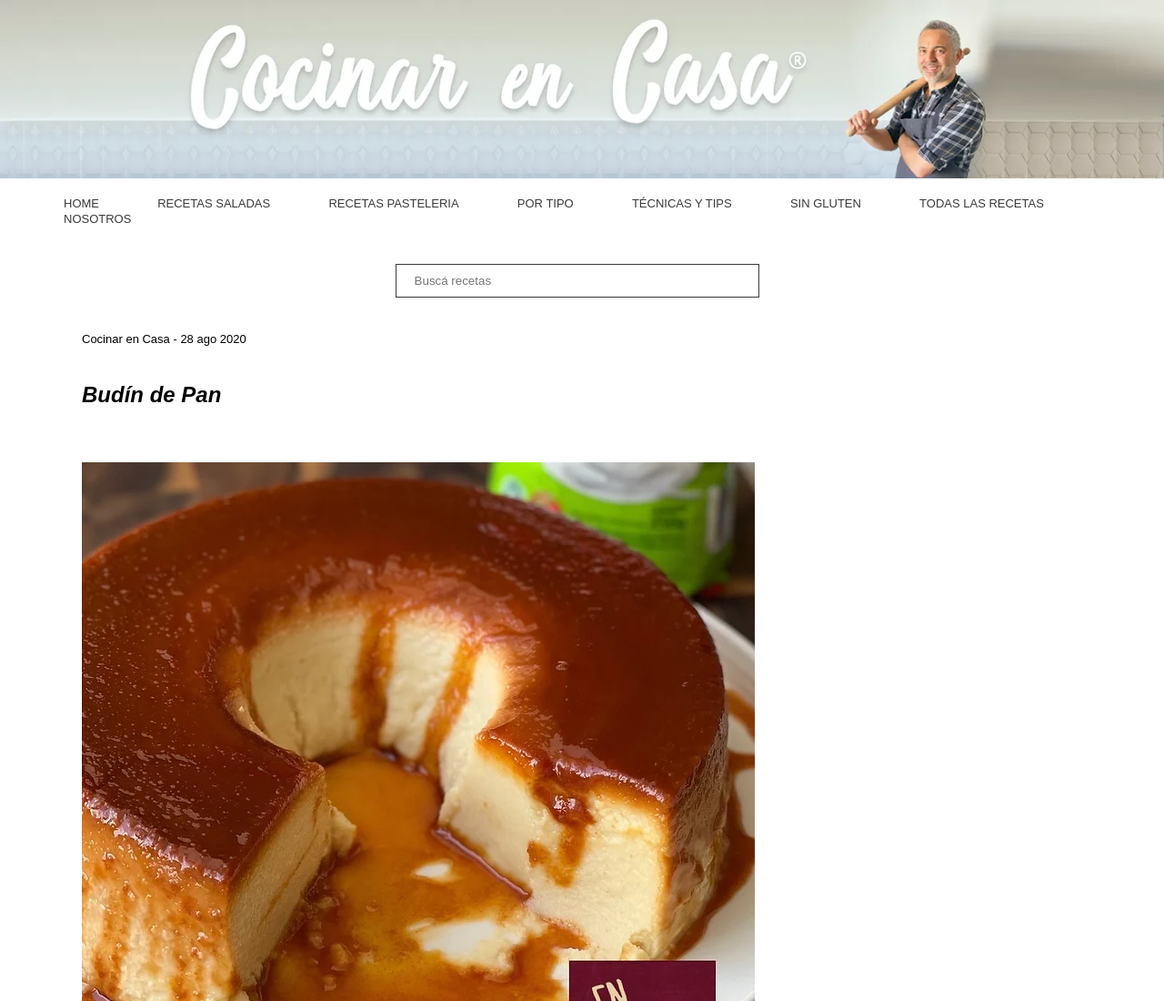
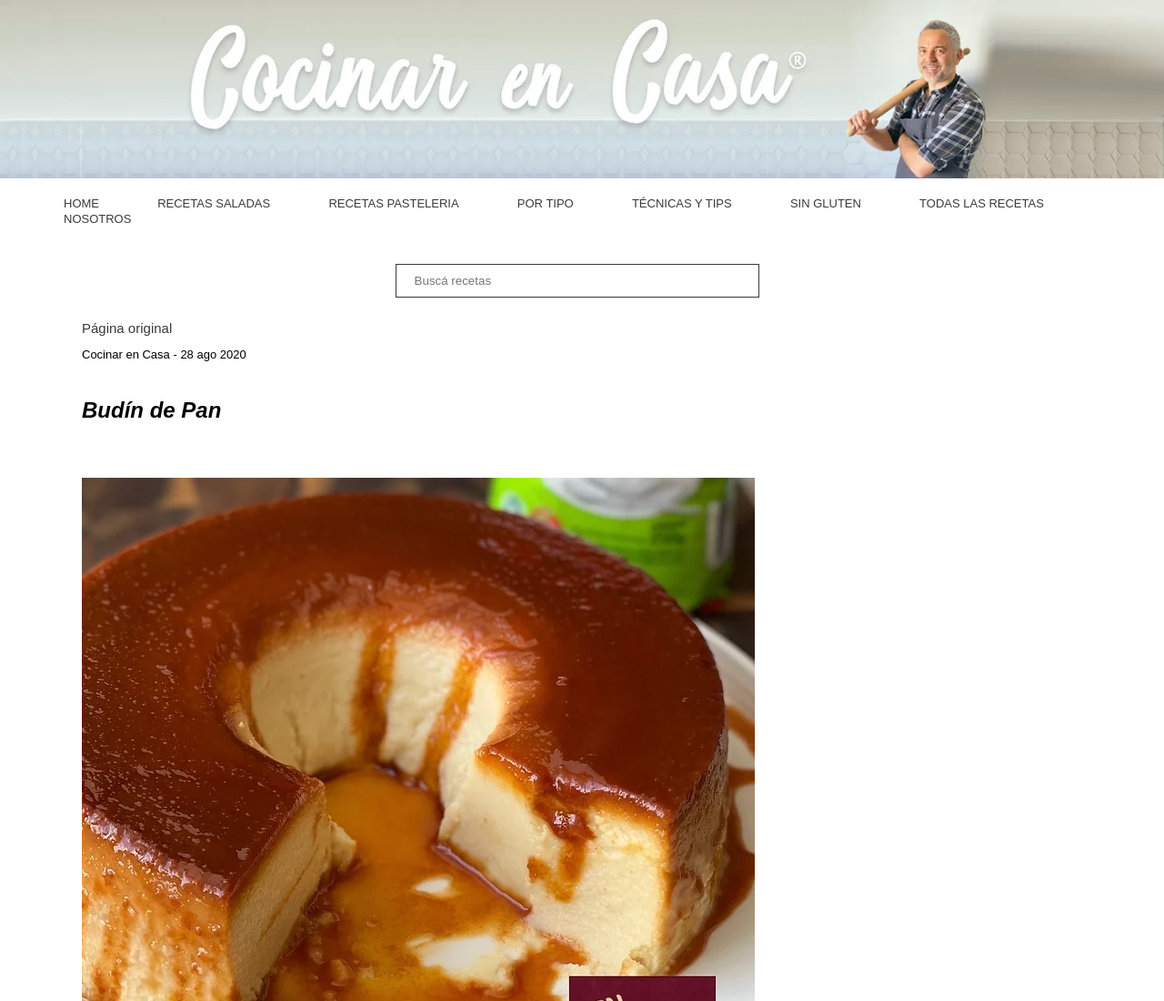
Before and after one commit to lu-castro/CaC, a plain HTML site: page index.html in a window 1280 px wide. Shown: the top 1100 px of the page at 91% size. Drawn offline with Linux system fonts and the light colour scheme.

Commit message:
link a página original que se abre en una pestaña aparte

```diff
--- a/index.html
+++ b/index.html
@@ -48,7 +48,7 @@
         <!-- ARTÍCULO CON IMAGEN DEL BUDÍN Y DESCRIPCIÓN -->
         <article>
             <header>
-
+                <a href="https://www.cocinarencasa.net/single-post/2020/08/28/bud%C3%ADn-de-pan" target="_blank">Página original</a>
                 <p>Cocinar en Casa -
                     28 ago 2020</p>
             </header>
```
